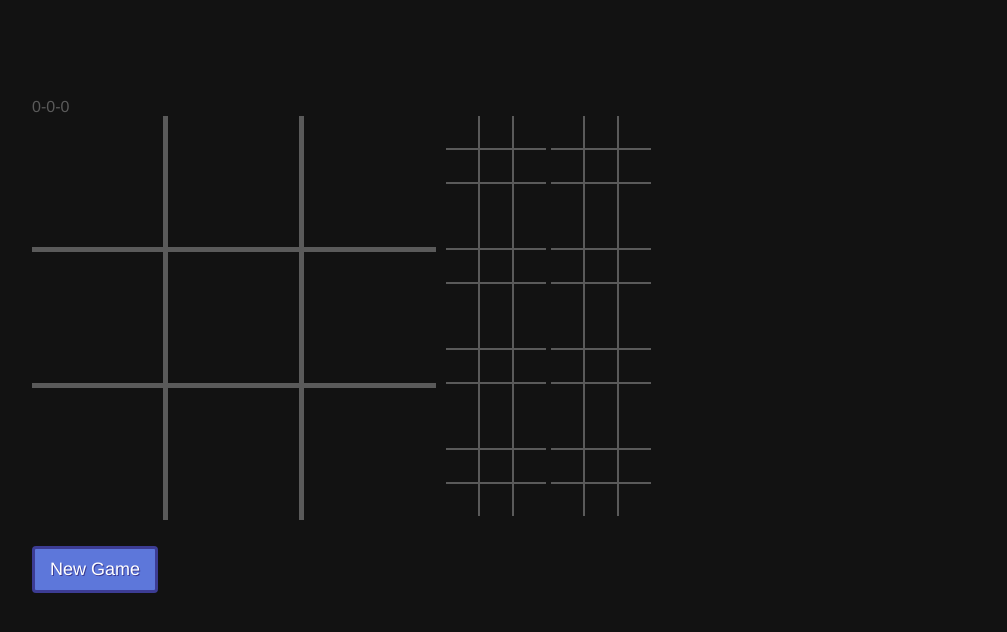
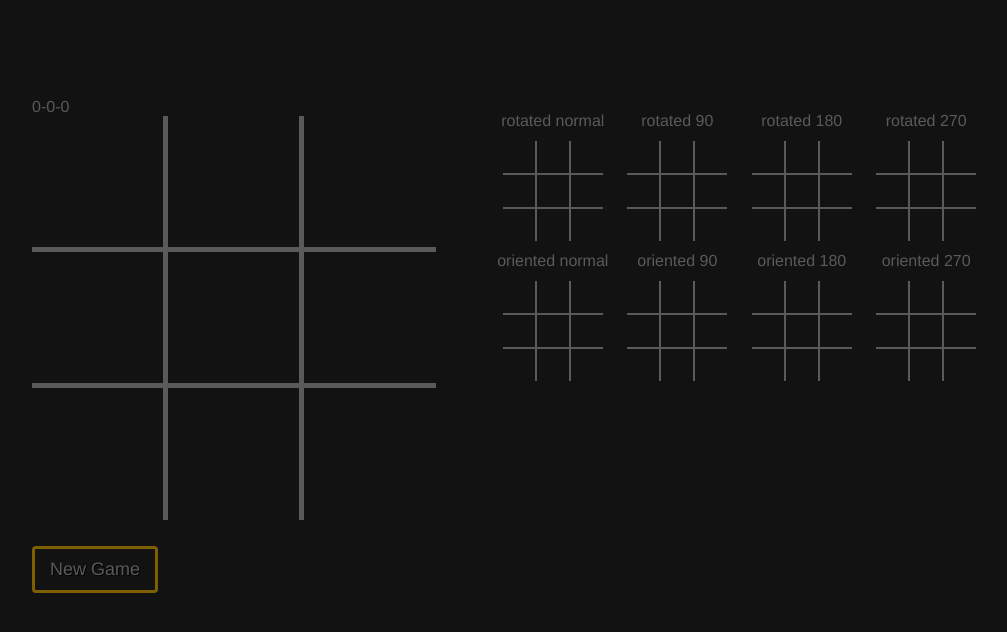
Before and after one commit to jvnlwn/tictactoe, a website: page app/index.html in a window 1280 px wide. Shown: the whole page, without its empty margins (128-1135 px from the left). Drawn offline with nearby package versions, Linux system fonts and the light colour scheme; files that its build step writes are made by us from their sources.

Commit message:
css/html stuff

```diff
--- a/app/index.html
+++ b/app/index.html
@@ -44,7 +44,7 @@
             </div>
 
 
-            <div class="ai">
+            <div class="sm-boards">
                 <!-- small boards go here -->
             </div>
 
@@ -75,8 +75,10 @@
             <img class="sm-o" src="images/o.png">
         </script>
 
-        <!-- <span class="board-name"><%= _id %></span> -->
+        <!-- small board -->
         <script type="text/template" id="sm-board">
+            <div class="sm-board-container">
+                <span class="sm-board-name"><%= _id.split('-').join(' ').toString() %></span>
                 <div class="sm-board" id="<%= _id %>">
                     <div class="square sm-square-border 1"></div>
                     <div class="square sm-square-border 2"></div>
@@ -89,6 +91,7 @@
                     <div class="square sm-square-border 7"></div>
                     <div class="square sm-square-border 8"></div>
                     <div class="square sm-square-border 9"></div>
+                </div>
             </div>
         </script>
 
--- a/app/scripts/madness.js
+++ b/app/scripts/madness.js
@@ -53,11 +53,10 @@ function whatPiece() {
 
 // put the boards in the DOM
 function dOMinate() {
-	var boardIds = ['rotated-normal', 'oriented-normal', 'rotated-90', 'oriented-90', 'rotated-180', 'oriented-180', 'rotated-270', 'oriented-270'];
-	// var boardIds = ['rotated-180', 'rotated-270', 'rotated-90', 'rotated-normal', 'oriented-180', 'oriented-270', 'oriented-90', 'oriented-normal'];
+	var boardIds = ['rotated-normal', 'rotated-90', 'rotated-180', 'rotated-270', 'oriented-normal', 'oriented-90', 'oriented-180', 'oriented-270'];
+	var boardTemplate = _.template($('#sm-board').text());
 
-	var boardTemplate = _.template($('#sm-board').text());
 	_.each(boardIds, function(id) {
-		$('.ai').append(boardTemplate({ _id: id }));
+		$('.sm-boards').append(boardTemplate({ _id: id }));
 	})
 }
--- a/app/scripts/start_game.js
+++ b/app/scripts/start_game.js
@@ -1,10 +1,11 @@
 $(function() {
+	// putting small boards in the DOM
 	dOMinate();
     // set click events for person
     huMove();
 
     // sets/resets data from one game to the next
-    startNewGame()
+    startNewGame();
 });
 
 function startNewGame() {
--- a/app/styles/main.scss
+++ b/app/styles/main.scss
@@ -4,7 +4,7 @@ body {
     background: #fafafa;
     font-family: "Helvetica Neue", Helvetica, Arial, sans-serif;
     color: rgb(90, 90, 90);
-    background: rgb(18, 18, 18);;
+    background: rgb(18, 18, 18);
 }
 
 * {
@@ -18,13 +18,19 @@ body {
     .lg-board {
         width: 410px;
         height: 410px;
+        margin-right: 45px;
         display: inline-block;
     }
 
     .sm-board {
         width: 100px;
         height: 100px;
+        margin: 0 10px 15px;
         display: inline-block;
+
+        &:nth-child(4n) {
+            margin-right: 0;
+        }
     }
 
     .square {
@@ -80,22 +86,35 @@ body {
     }
 
     .new-game {
-        color: #FFF;
         font-size: 18px;
         padding: 10px 15px;
-        background: rgb(93, 119, 218);
+        background: rgb(18, 18, 18);
         display: inline-block;
         border-radius: 4px;
-        text-shadow: 1px 1px rgb(60, 60, 148);
-        border: 3px solid rgb(60, 60, 148);
+        text-shadow: 1px 1px #000;
+        border: 3px solid rgb(123, 95, 0);
         margin-top: 20px;
         cursor: pointer;
+
+        &:hover {
+            border-color: rgb(191, 147, 0);
+        }
     }
 
-    .ai {
-        width: 30%;
+    .sm-boards {
+        width: 52%;
+        float: right;
         display: inline-block;
 
+        .sm-board-name {
+            margin-bottom: 15px;
+            line-height: 10px;
+            text-align: center;
+            display: block;
+        }
 
+        .sm-board-container {
+            display: inline-block;
+        }
     }
 }
```
Lines whose indentation alone changed are shown as unchanged.
